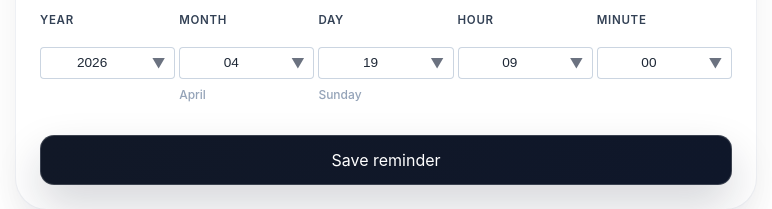
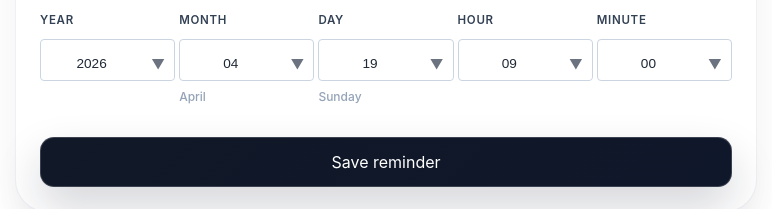
Before and after one commit to dmoke/reminder, an Electron app: page ui/add.html in a window 1000 px wide. Shown: the part 308-517 px from the top of the page, 114-886 px from the left. Drawn offline with Linux system fonts and the light colour scheme; no server answers.

Commit message:
ref: add menu styles

```diff
--- a/ui/styles.css
+++ b/ui/styles.css
@@ -462,16 +462,24 @@ select {
   gap: 0;
   min-width: 0;
   width: 100%;
+
+  border: 1px solid #cbd5e1;
+  border-radius: 4px;
+  overflow: hidden; /* important to unify edges */
+  background: white;
+  transition:
+    border-color 0.15s ease,
+    box-shadow 0.15s ease;
 }
 .datetime-input {
+  border: none;
+  box-shadow: none;
   flex: 1;
   min-width: 0;
   width: auto;
   padding: 6px 8px;
   font-size: 0.85rem;
-  border: 1px solid #cbd5e1;
   border-right: none;
-  border-radius: 4px 0 0 4px;
   background: white;
   color: #1f2937;
   height: 32px;
@@ -485,7 +493,10 @@ select {
   color: #d1d5db;
   font-size: 0.85rem;
 }
-
+.datetime-input-group:focus-within {
+  border-color: #3b82f6;
+  box-shadow: 0 0 0 3px rgba(59, 130, 246, 0.1);
+}
 .datetime-input:focus {
   outline: none;
   border-color: #3b82f6;
@@ -497,7 +508,7 @@ select {
   padding: 0;
   font-size: 0.85rem;
   height: 32px;
-  border: 1px solid #cbd5e1;
+  border: none;
   border-left: none;
   border-radius: 0 4px 4px 0;
   background: white;
```
Also changed, not shown: 1 other file.
